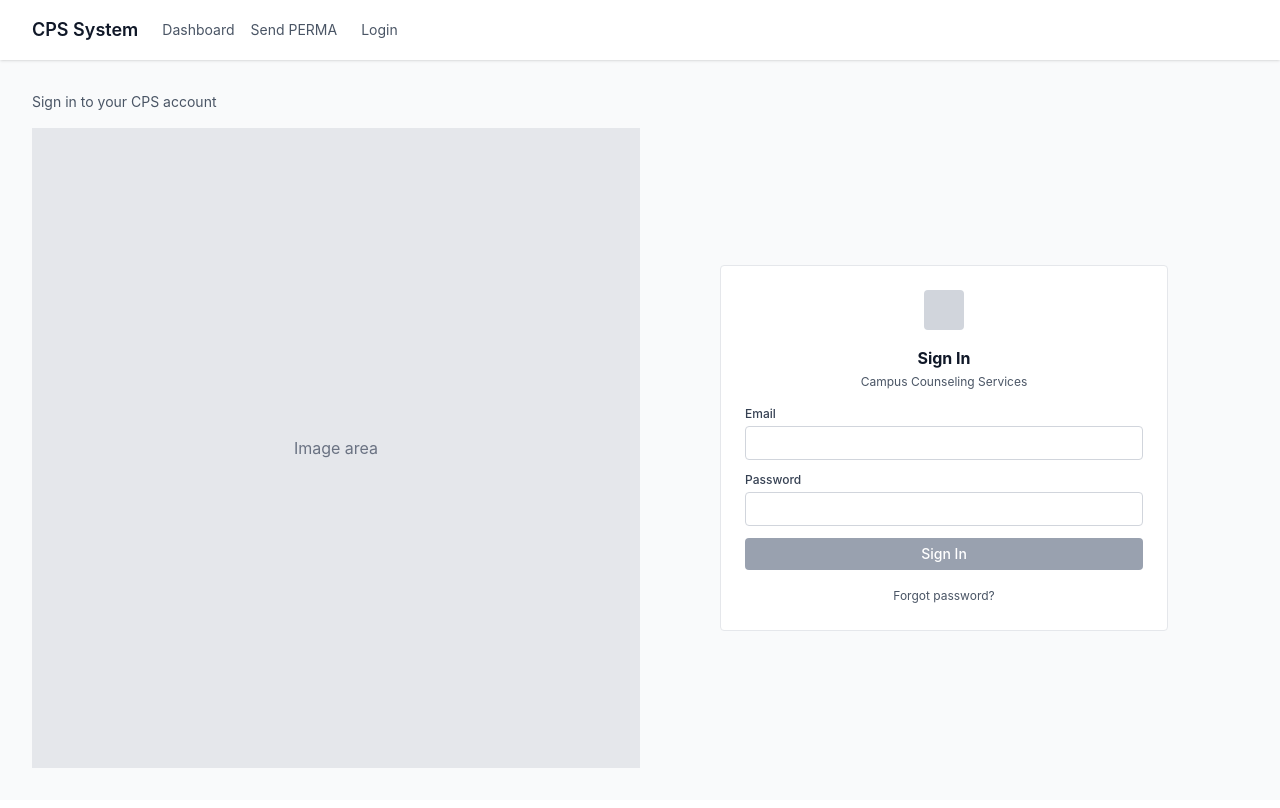
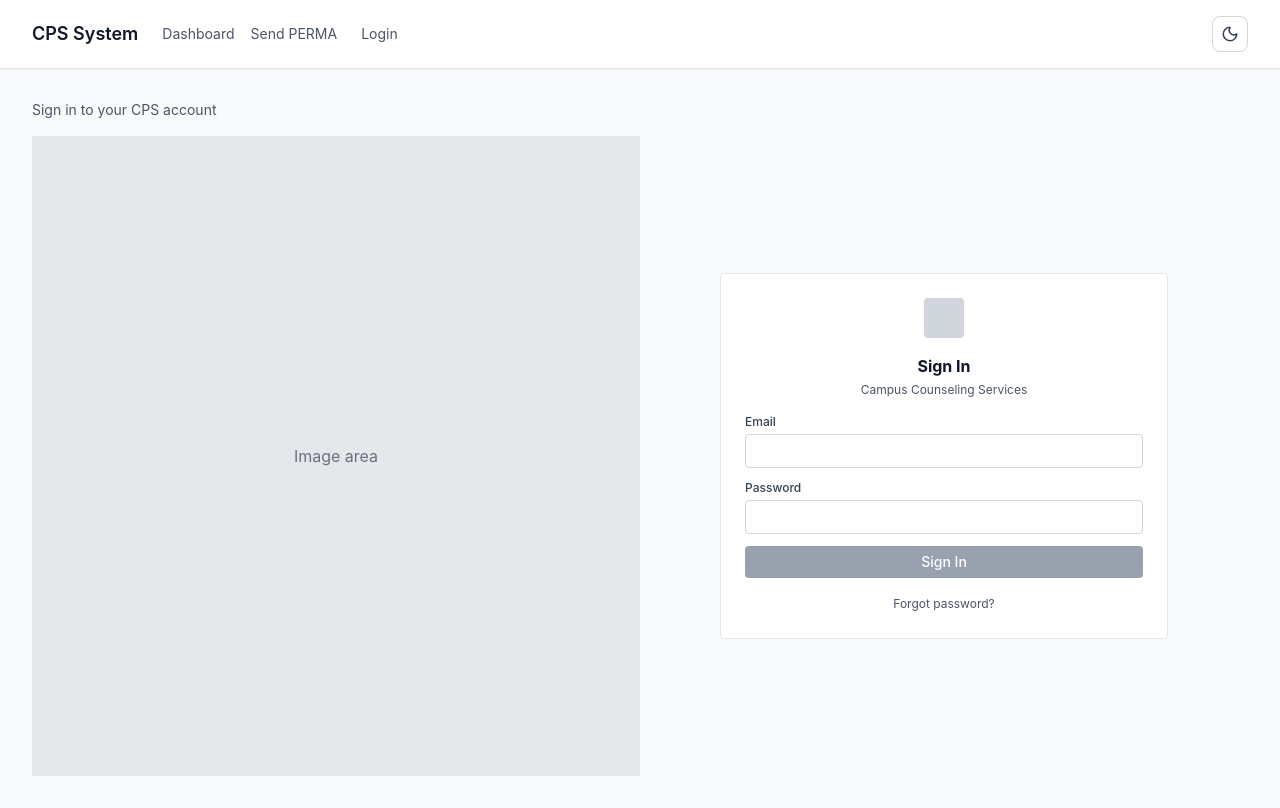
Before and after one commit to JiromL/CAPSTONE1, a Next.js app in the folder frontend/: page /login in a window 1280 px wide. Built offline with nearby package versions, Linux system fonts and the light colour scheme.

Commit message:
Fix dark mode implementation - remove unnecessary useTheme calls and use dynamic import for ThemeToggle

```diff
--- a/frontend/src/components/AdminDashboard.tsx
+++ b/frontend/src/components/AdminDashboard.tsx
@@ -1,3 +1,5 @@
+'use client';
+
 import Link from 'next/link';
 import { Users, Settings, BarChart3, AlertCircle, Lock, Shield, Database, Activity } from 'lucide-react';
 import { DashboardLayout } from './DashboardLayout';
--- a/frontend/src/components/CaseManagerDashboard.tsx
+++ b/frontend/src/components/CaseManagerDashboard.tsx
@@ -1,3 +1,5 @@
+'use client';
+
 import Link from 'next/link';
 import { Users, Calendar, CheckCircle, AlertCircle, FileText, TrendingUp, Settings } from 'lucide-react';
 import { DashboardLayout } from './DashboardLayout';
--- a/frontend/src/components/CounselingTeamDashboard.tsx
+++ b/frontend/src/components/CounselingTeamDashboard.tsx
@@ -1,3 +1,5 @@
+'use client';
+
 import Link from 'next/link';
 import { Users, FileText, Phone, AlertCircle, MessageCircle, CheckCircle, TrendingUp } from 'lucide-react';
 import { DashboardLayout } from './DashboardLayout';
--- a/frontend/src/components/CounselorDashboard.tsx
+++ b/frontend/src/components/CounselorDashboard.tsx
@@ -1,3 +1,5 @@
+'use client';
+
 import Link from 'next/link';
 import { TrendingUp, Clock, Users, AlertTriangle, FileText, MessageCircle } from 'lucide-react';
 import { DashboardLayout } from './DashboardLayout';
--- a/frontend/src/components/DPODashboard.tsx
+++ b/frontend/src/components/DPODashboard.tsx
@@ -1,3 +1,5 @@
+'use client';
+
 import Link from 'next/link';
 import { Users, AlertTriangle, TrendingUp, Calendar, BarChart3, Settings, Shield } from 'lucide-react';
 import { DashboardLayout } from './DashboardLayout';
--- a/frontend/src/components/DashboardLayout.tsx
+++ b/frontend/src/components/DashboardLayout.tsx
@@ -1,3 +1,5 @@
+'use client';
+
 import Link from 'next/link';
 import { LogOut, Menu, X } from 'lucide-react';
 import { useState, useEffect } from 'react';
--- a/frontend/src/components/IntakeCounselorDashboard.tsx
+++ b/frontend/src/components/IntakeCounselorDashboard.tsx
@@ -1,3 +1,5 @@
+'use client';
+
 import Link from 'next/link';
 import { Users, FileText, CheckCircle, Clock, Calendar, AlertCircle, Phone } from 'lucide-react';
 import { DashboardLayout } from './DashboardLayout';
--- a/frontend/src/components/PageShell.tsx
+++ b/frontend/src/components/PageShell.tsx
@@ -1,4 +1,11 @@
+'use client';
+
 import Link from 'next/link';
+import dynamic from 'next/dynamic';
+
+const ThemeToggle = dynamic(() => import('./ThemeToggle').then(mod => ({ default: mod.ThemeToggle })), {
+  ssr: false,
+});
 
 type Props = {
   title?: string;
@@ -26,7 +33,10 @@ export default function PageShell({ title, subtitle, actions, children }: Props)
             </nav>
             {title && <div className="text-sm text-gray-600 dark:text-gray-400">{title}</div>}
           </div>
-          <div className="flex items-center gap-3">{actions}</div>
+          <div className="flex items-center gap-3">
+            <ThemeToggle />
+            {actions}
+          </div>
         </div>
       </header>
 
--- a/frontend/src/components/PsychologistDashboard.tsx
+++ b/frontend/src/components/PsychologistDashboard.tsx
@@ -1,3 +1,5 @@
+'use client';
+
 import Link from 'next/link';
 import { Users, Brain, AlertTriangle, FileText, Calendar, TrendingUp, Shield } from 'lucide-react';
 import { DashboardLayout } from './DashboardLayout';
--- a/frontend/src/components/StudentDashboard.tsx
+++ b/frontend/src/components/StudentDashboard.tsx
@@ -1,3 +1,5 @@
+'use client';
+
 import Link from 'next/link';
 import { BookOpen, CheckCircle, AlertCircle, FileText, Heart } from 'lucide-react';
 import { DashboardLayout } from './DashboardLayout';
--- a/frontend/src/components/StudentDashboardTabbed.tsx
+++ b/frontend/src/components/StudentDashboardTabbed.tsx
@@ -1,3 +1,5 @@
+'use client';
+
 import Link from 'next/link';
 import { FileText, CheckCircle, MessageCircle, AlertCircle, BookOpen } from 'lucide-react';
 import { DashboardLayout } from './DashboardLayout';
--- a/frontend/src/components/SupportStaffDashboard.tsx
+++ b/frontend/src/components/SupportStaffDashboard.tsx
@@ -1,6 +1,9 @@
+'use client';
+
 import Link from 'next/link';
 import { Users, HelpCircle, CheckCircle, BarChart3, MessageSquare, Settings, FileText } from 'lucide-react';
 import { DashboardLayout } from './DashboardLayout';
+import { useState } from 'react';
 
 interface DashboardProps {
   user: any;
```
